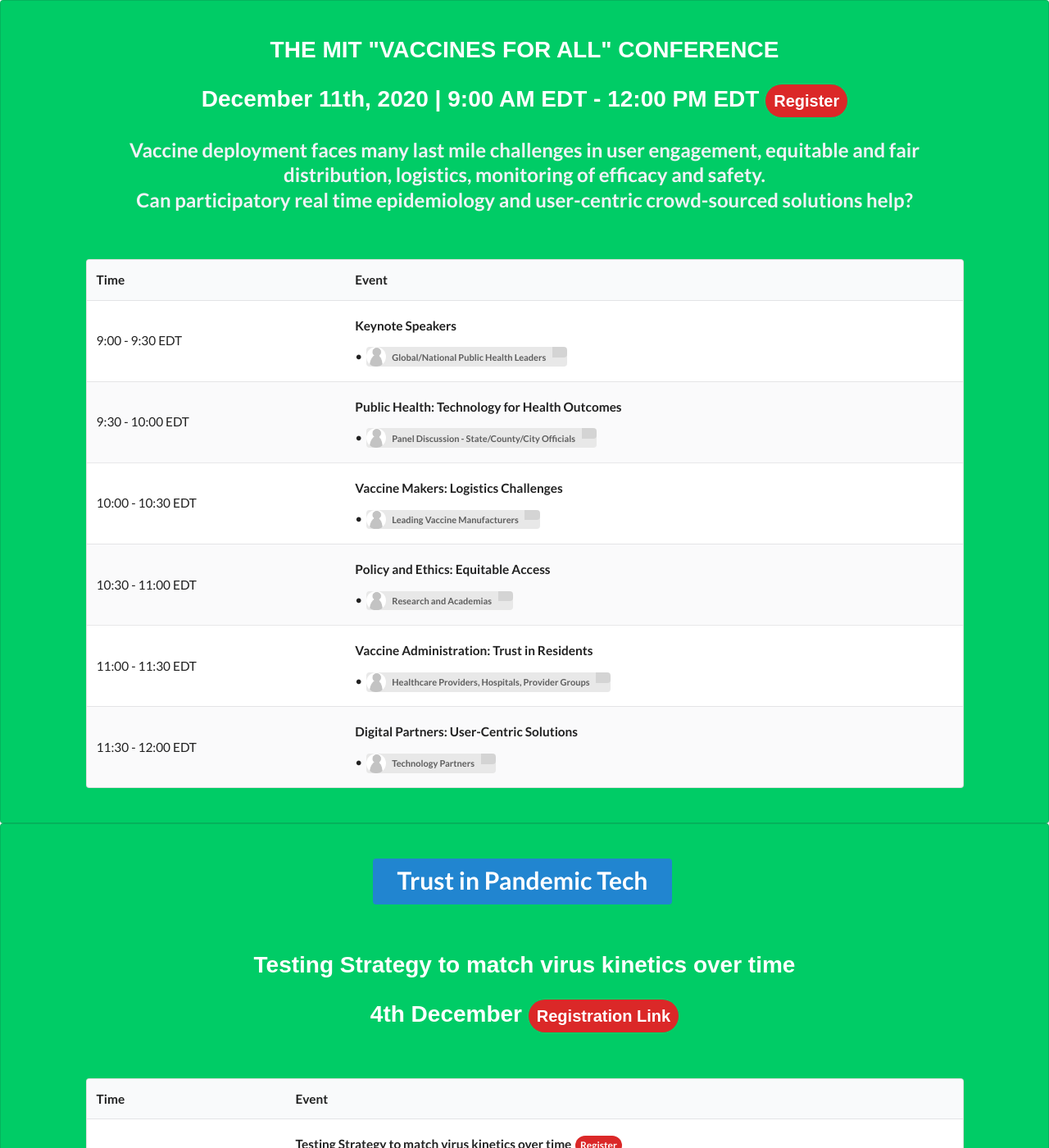
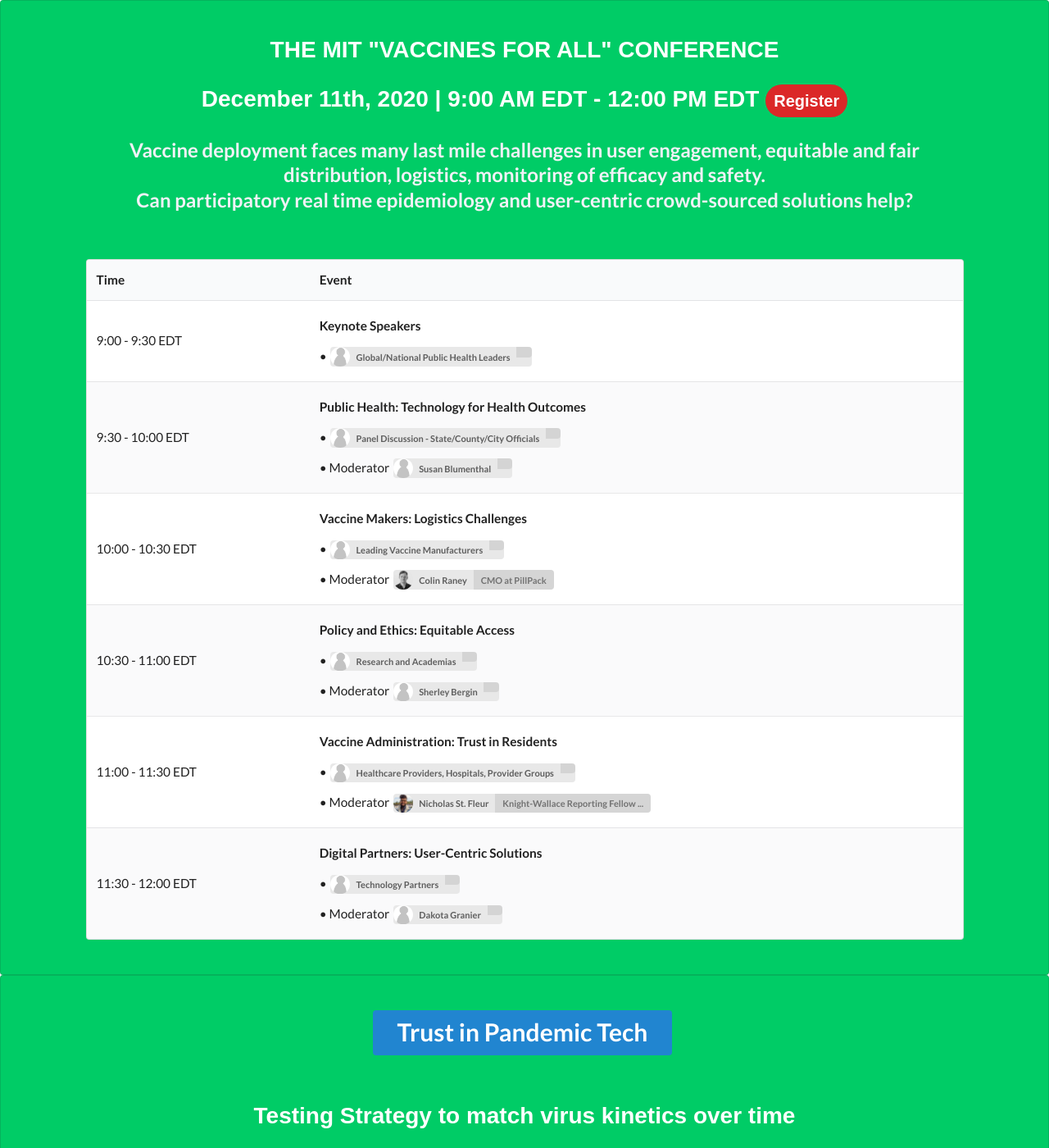
Before and after one commit to responsible-data-summit/events, a Jekyll site: the page built from agenda-0806.html, in a window 1280 px wide and 1400 px high. Shown: the whole window at 82% size. Built offline with Jekyll 4.4.1, drawn with Linux system fonts in a browser that asks for light colours; some web fonts are replaced; comment, search, counter and statistics services are not loaded.

Commit message:
add moderators

```diff
--- a/_data/agenda1211.yml
+++ b/_data/agenda1211.yml
@@ -9,23 +9,33 @@
     - title: "Public Health: Technology for Health Outcomes"
       speakers:
         - name: Panel Discussion - State/County/City Officials
+        - name: Susan Blumenthal
+          content: "Moderator"
 - time: 10:00 - 10:30
   sections:
     - title: "Vaccine Makers: Logistics Challenges"
       speakers:
         - name: Leading Vaccine Manufacturers
+        - name: Colin Raney
+          content: "Moderator"
 - time: 10:30 - 11:00
   sections:
     - title: "Policy and Ethics: Equitable Access"
       speakers:
         - name: Research and Academias
+        - name: Sherley Bergin
+          content: "Moderator"
 - time: 11:00 - 11:30
   sections:
     - title: "Vaccine Administration: Trust in Residents"
       speakers:
         - name:  Healthcare Providers, Hospitals, Provider Groups
+        - name: Nicholas St. Fleur
+          content: "Moderator"
 - time: 11:30 - 12:00
   sections:
     - title: "Digital Partners: User-Centric Solutions"
       speakers:
         - name: Technology Partners
+        - name: Dakota Granier
+          content: "Moderator"
--- a/_data/speakers_trust.yml
+++ b/_data/speakers_trust.yml
@@ -201,3 +201,18 @@
   title: |
     Assistant Professor, University of Colorado Boulder
   avatar: daniellarremore.png
+
+- name: Shirley Bergin
+  title: |
+    COO/CMO, Executive Director and Producer, The TEDMED Foundation (TEDMED)
+  avatar: shirleybergin.jpg
+
+- name: Colin Raney
+  title: |
+    CMO at PillPack
+  avatar: colinraney.jpg
+
+- name: Nicholas St. Fleur
+  title: |
+    Knight-Wallace Reporting Fellow at STAT
+  avatar: nicholasfleur.jpg
```
Also changed, not shown: assets/img/speakers/colinraney.jpg (added), assets/img/speakers/nicholasfleur.jpg (added), assets/img/speakers/shirleybergin.jpg (added).
